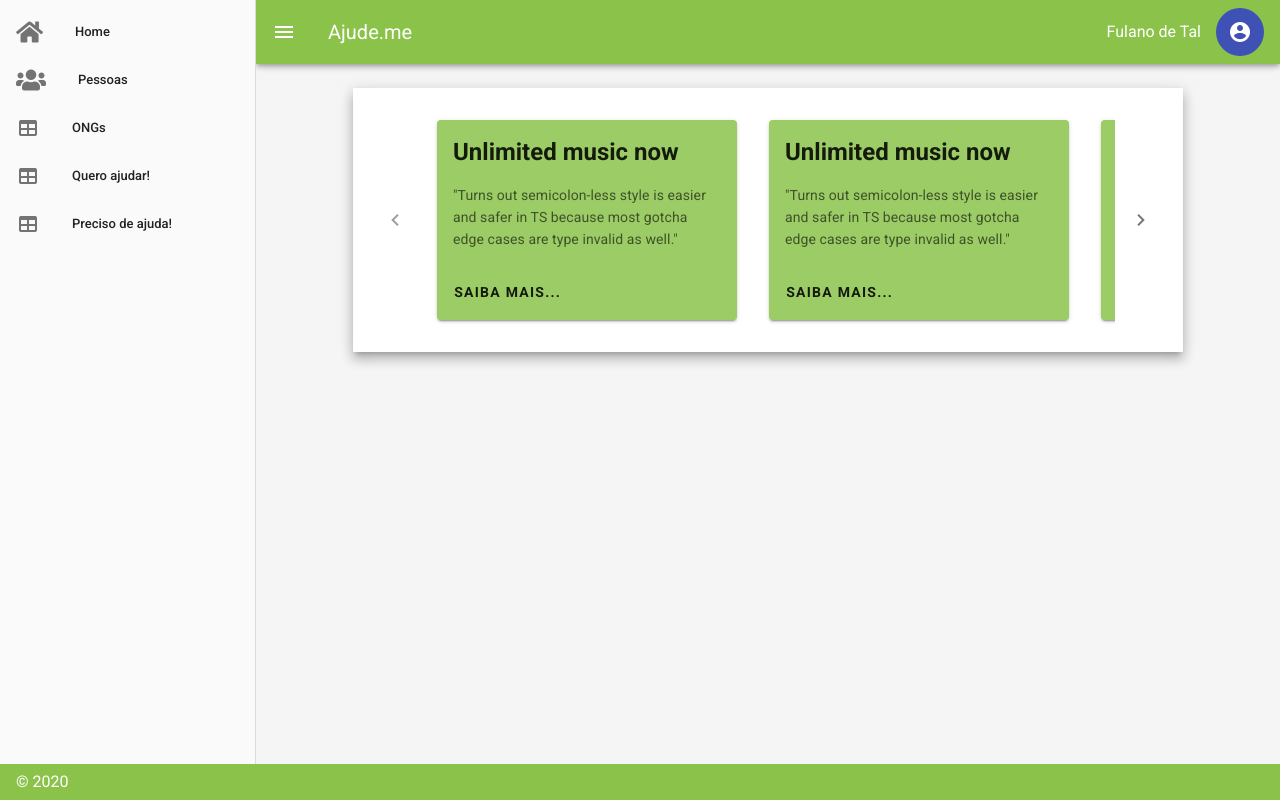
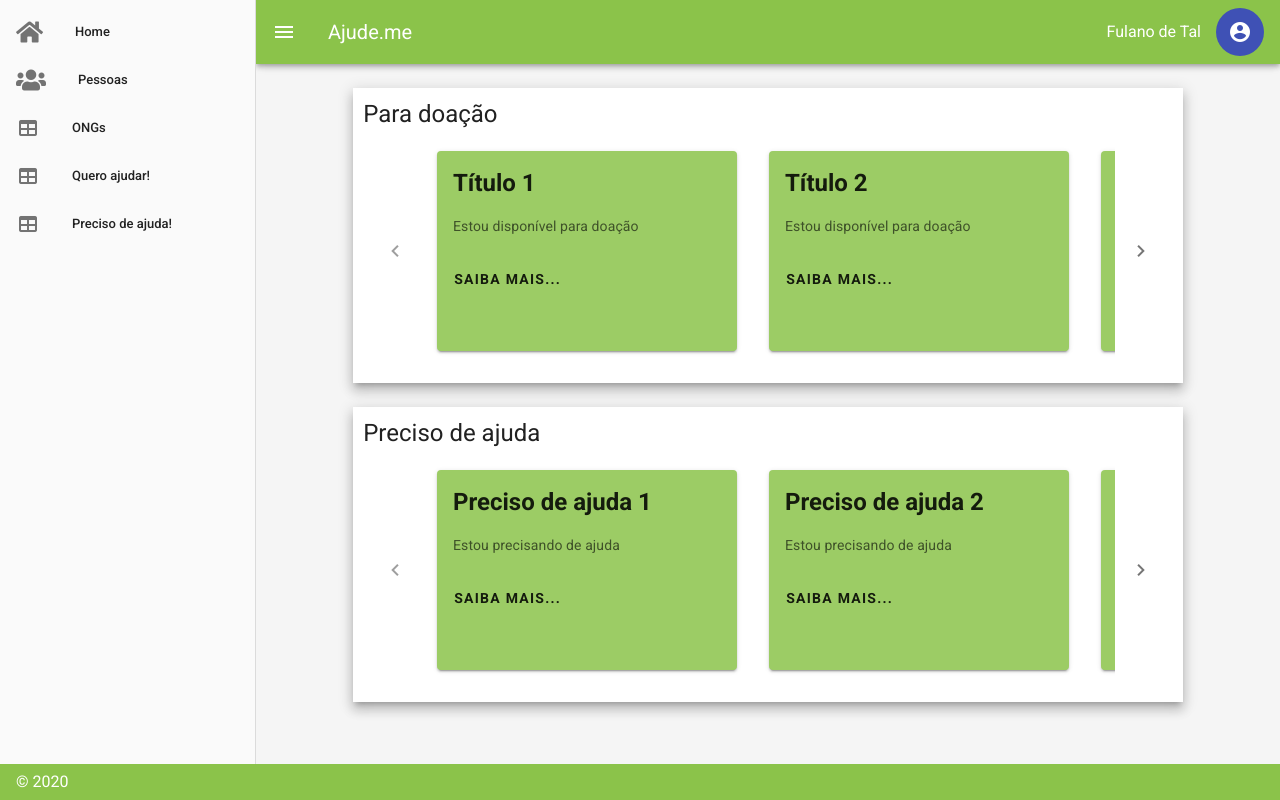
Before and after one commit to m4arcos/ajude-me-site, a Vue app: page / in a window 1280 px wide. Built offline with nearby package versions, Linux system fonts and the light colour scheme.

Commit message:
Criados componentes da home

```diff
--- a/src/components/Donations/Carousel.vue
+++ b/src/components/Donations/Carousel.vue
@@ -1,7 +1,8 @@
 <template>
   <v-sheet class="mx-auto" elevation="8" max-width="85%">
-    <v-slide-group v-model="model" class="pa-4" show-arrows>
-      <v-slide-item v-for="n in 15" :key="n" v-slot:default="{ active, toggle }">
+    <h4 class="headline text-left carousel-title">{{ title }}</h4>
+    <v-slide-group v-model="model" class="pa-4 carousel-group" show-arrows>
+      <v-slide-item v-for="item in items" :key="item.id" v-slot:default="{ active, toggle }">
         <v-card
           :color="active ? 'light-green' : 'light-green lighten-1'"
           class="ma-4"
@@ -9,11 +10,11 @@
           width="300"
           @click="toggle"
         >
-          <v-card-title class="headline font-weight-bold">Unlimited music now</v-card-title>
+          <v-card-title class="headline font-weight-bold">{{ item.title }}</v-card-title>
 
           <v-card-text
             class="text-left"
-          >"Turns out semicolon-less style is easier and safer in TS because most gotcha edge cases are type invalid as well."</v-card-text>
+          >{{ item.summary }}</v-card-text>
           <v-card-actions>
             <v-btn class="font-weight-bold" text>Saiba mais...</v-btn>
           </v-card-actions>
@@ -29,7 +30,7 @@
     <v-expand-transition>
       <v-sheet v-if="model != null" color="grey lighten-4" height="200" tile>
         <v-row class="fill-height" align="center" justify="center">
-          <h3 class="title">Selected {{ model }}</h3>
+          <h3 class="title carousel-text">Selected {{ items[model].text }}</h3>
         </v-row>
       </v-sheet>
     </v-expand-transition>
@@ -38,6 +39,11 @@
 
 <script>
 export default {
+  name: "donations-carousel",
+  props: {
+    title: String,
+    items: {}
+  },
   data: () => ({
     model: null,
   }),
@@ -45,7 +51,16 @@ export default {
 </script>
 
 <style scoped>
-.headline {
-  /* color: #ddd !important; */
+.carousel-title {
+  padding-left: 10px;
+  padding-top: 10px;
+}
+
+.carousel-text {
+  padding: 25px;
+}
+
+.carousel-group {
+  padding-top: 5px !important;
 }
 </style>
--- a/src/components/Home/Index.vue
+++ b/src/components/Home/Index.vue
@@ -2,7 +2,16 @@
   <v-container fluid>
     <v-row align="center" justify="center">
       <v-col cols="12">
-        <donations-carousel></donations-carousel>
+        <donations-carousel
+        :title="donations.title"
+        :items="donations.items" />
+      </v-col>
+    </v-row>
+    <v-row align="center" justify="center">
+      <v-col cols="12">
+        <donations-carousel
+        :title="needsHelp.title"
+        :items="needsHelp.items" />
       </v-col>
     </v-row>
   </v-container>
@@ -18,6 +27,56 @@ export default {
   },
   data() {
     return {
+      donations: {
+        title: "Para doação",
+        items: [
+          {
+            title: "Título 1",
+            summary: "Estou disponível para doação",
+            text: "Do you see any Teletubbies in here? Do you see a slender plastic tag clipped to my shirt with my name printed on it?"
+          },
+          {
+            title: "Título 2",
+            summary: "Estou disponível para doação",
+            text: "Do you see any Teletubbies in here? Do you see a slender plastic tag clipped to my shirt with my name printed on it?"
+          },
+          {
+            title: "Título 3",
+            summary: "Estou disponível para doação",
+            text: "Do you see any Teletubbies in here? Do you see a slender plastic tag clipped to my shirt with my name printed on it?"
+          },
+          {
+            title: "Título 4",
+            summary: "Estou disponível para doação",
+            text: "Do you see any Teletubbies in here? Do you see a slender plastic tag clipped to my shirt with my name printed on it?"
+          },
+        ]
+      },
+      needsHelp: {
+        title: "Preciso de ajuda",
+        items: [
+          {
+            title: "Preciso de ajuda 1",
+            summary: "Estou precisando de ajuda",
+            text: "Do you see any Teletubbies in here? Do you see a slender plastic tag clipped to my shirt with my name printed on it?"
+          },
+          {
+            title: "Preciso de ajuda 2",
+            summary: "Estou precisando de ajuda",
+            text: "Do you see any Teletubbies in here? Do you see a slender plastic tag clipped to my shirt with my name printed on it?"
+          },
+          {
+            title: "Preciso de ajuda 3",
+            summary: "Estou precisando de ajuda",
+            text: "Do you see any Teletubbies in here? Do you see a slender plastic tag clipped to my shirt with my name printed on it?"
+          },
+          {
+            title: "Preciso de ajuda 4",
+            summary: "Estou precisando de ajuda",
+            text: "Do you see any Teletubbies in here? Do you see a slender plastic tag clipped to my shirt with my name printed on it?"
+          },
+        ]
+      },
     };
   },
   mounted() {
```
Also changed, not shown: 1 other file (tests, documents, lock files or other folders).
